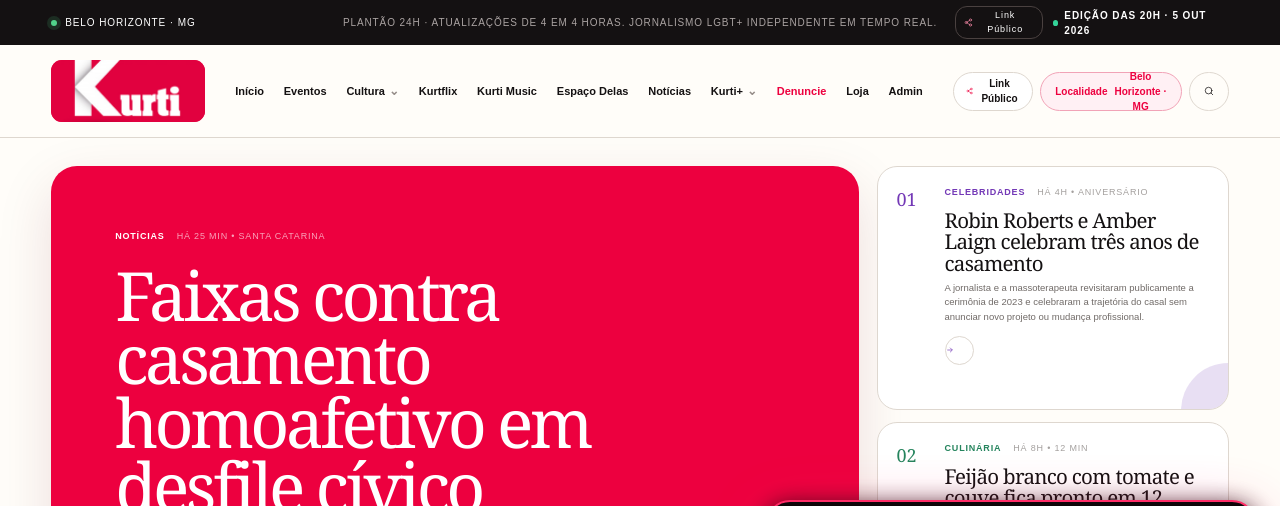
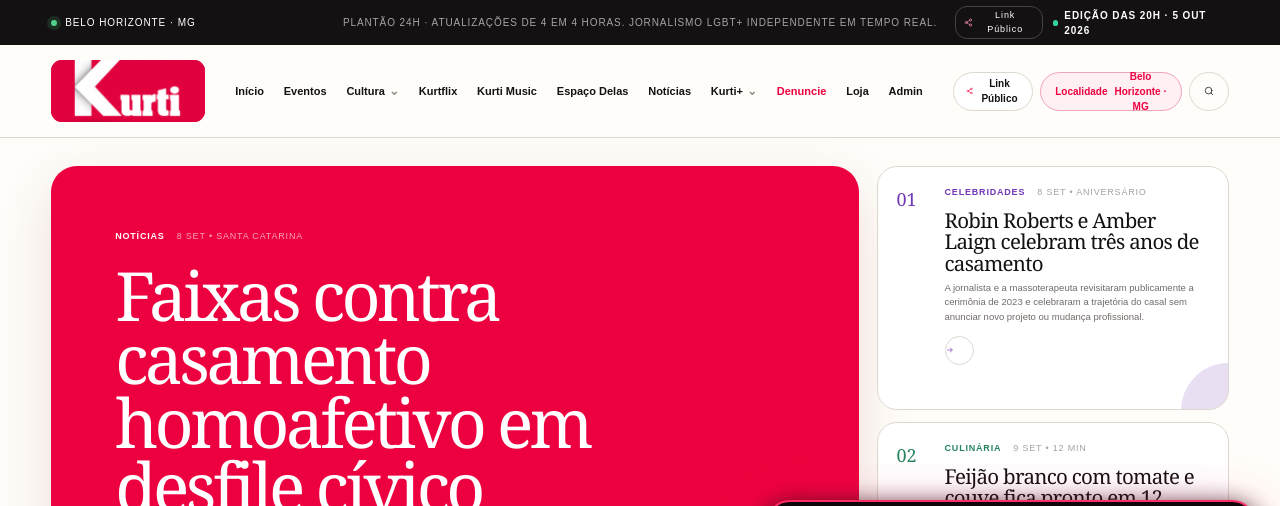
Before and after one commit to tiagosousafacul-ui/kurti-brasil, a React (Vite) app: page / in a window 1280 px wide. Shown: the top 506 px of the page. Built offline with nearby package versions, Linux system fonts and the light colour scheme; no server answers.

Commit message:
fix: show actual editorial dates and publication labels

```diff
--- a/src/App.tsx
+++ b/src/App.tsx
@@ -51,13 +51,12 @@ import { OfflineIndicator } from './components/OfflineIndicator';
 import { MiniPlayer } from './components/MiniPlayer';
 import { MusicPlayerProvider } from './context/MusicPlayerContext';
 import { useAuth } from './hooks/useAuth';
-import { apply4HourCycleToStories } from './utils/fourHourCycle';
 
 function MainApp() {
   const { user } = useAuth();
   // Extracted datasets with 4-hour continuous update cycle applied
   const rawStories = rawData.stories as unknown as Story[];
-  const stories = useMemo(() => apply4HourCycleToStories(rawStories), [rawStories]);
+  const stories = rawStories;
   const fullArticles = rawData.fullArticles as unknown as Record<string, FullArticle>;
   const clubs = rawData.clubs as unknown as Club[];
   const cultureGuides = rawData.cultureGuides as unknown as CultureGuides;
@@ -286,6 +285,7 @@ function MainApp() {
         cartItems={cartItems}
         activeSection={activeSection}
         onNavigate={handleNavigate}
+        editionDate={rawData.metadata.shortDate}
       />
 
       {/* Main Content Container matching original layout */}
```
